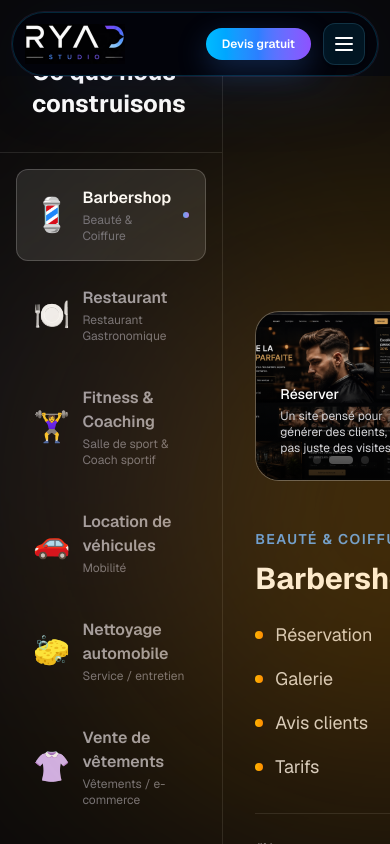
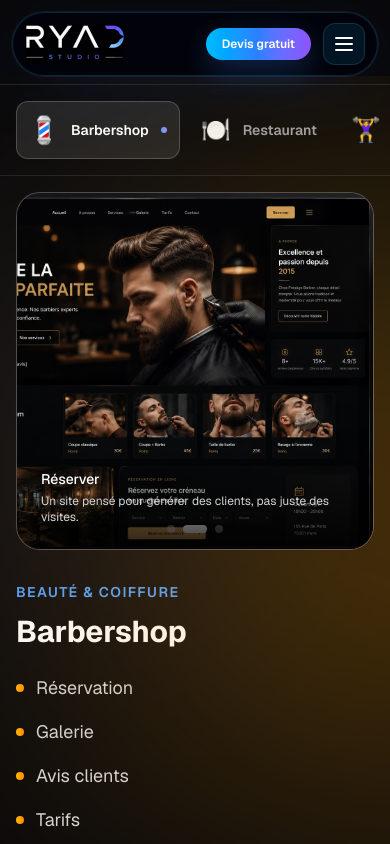
Before and after one commit to Ryad-Cyber/site-web, a Next.js app: page /projects in a window 390 px wide. Shown: the top 844 px of the page. Built offline with nearby package versions, Linux system fonts and the light colour scheme.

Commit message:
Amélioration de la version mobile

```diff
--- a/app/projects/page.tsx
+++ b/app/projects/page.tsx
@@ -55,42 +55,42 @@ export default function ProjectsPage() {
         <div className="absolute bottom-1/4 right-1/4 w-[400px] h-[400px] bg-gradient-to-br from-blue-500/20 to-violet-500/20 blur-[120px] rounded-full" />
       </div>
 
-      <div className="flex min-h-[calc(100vh-6rem)]">
+      <div className="flex flex-col lg:flex-row min-h-[calc(100vh-6rem)]">
         {/* Left side - Category selector */}
-        <div className="w-80 lg:w-96 border-r border-white/10 flex flex-col">
-          <div className="p-8 border-b border-white/10">
+        <div className="w-full lg:w-80 lg:w-96 border-b lg:border-b-0 lg:border-r border-white/10 flex flex-col">
+          <div className="p-4 lg:p-8 border-b border-white/10">
             <p className="text-xs font-semibold uppercase tracking-widest text-zinc-500 mb-2">
               Catégories
             </p>
-            <h1 className="text-2xl font-bold text-white">
+            <h1 className="text-xl lg:text-2xl font-bold text-white">
               Ce que nous construisons
             </h1>
           </div>
 
-          <nav className="flex-1 overflow-y-auto p-4">
+          <nav className="flex-1 overflow-x-auto lg:overflow-y-auto p-4 flex lg:flex-row lg:flex-col gap-2">
             {PROJECTS.map((project, idx) => (
               <button
                 key={project.id}
                 onClick={() => setSelectedIdx(idx)}
-                className={`w-full text-left p-4 rounded-xl transition-all duration-300 mb-2 group ${
+                className={`flex-shrink-0 lg:flex-shrink lg:w-full text-left p-3 lg:p-4 rounded-xl transition-all duration-300 group ${
                   idx === selectedIdx
                     ? "bg-white/10 border border-white/20"
                     : "hover:bg-white/5 border border-transparent"
                 }`}
               >
                 <div className="flex items-center gap-3">
-                  <span className={`text-3xl transition-transform duration-300 ${
+                  <span className={`text-2xl lg:text-3xl transition-transform duration-300 ${
                     idx === selectedIdx ? "scale-110" : "group-hover:scale-105"
                   }`}>
                     {project.mockup}
                   </span>
                   <div className="flex-1">
-                    <p className={`font-semibold transition-colors ${
+                    <p className={`font-semibold transition-colors text-sm lg:text-base ${
                       idx === selectedIdx ? "text-white" : "text-zinc-400 group-hover:text-white"
                     }`}>
                       {project.name}
                     </p>
-                    <p className="text-xs text-zinc-500 mt-0.5">
+                    <p className="text-xs text-zinc-500 mt-0.5 hidden lg:block">
                       {project.category}
                     </p>
                   </div>
@@ -107,7 +107,7 @@ export default function ProjectsPage() {
         </div>
 
         {/* Right side - Feature display */}
-        <div className="flex-1 flex items-center justify-center p-8 lg:p-16">
+        <div className="flex-1 flex items-center justify-center p-4 lg:p-8 lg:p-16">
           <div className="max-w-4xl w-full">
             <AnimatePresence mode="wait">
               <motion.div
@@ -116,7 +116,7 @@ export default function ProjectsPage() {
                 animate={{ opacity: 1, x: 0 }}
                 exit={{ opacity: 0, x: -20 }}
                 transition={{ duration: 0.4 }}
-                className="grid lg:grid-cols-2 gap-12 items-center"
+                className="grid grid-cols-1 lg:grid-cols-2 gap-8 lg:gap-12 items-center"
               >
                 {/* Media Carousel */}
                 <div className="relative">
```
